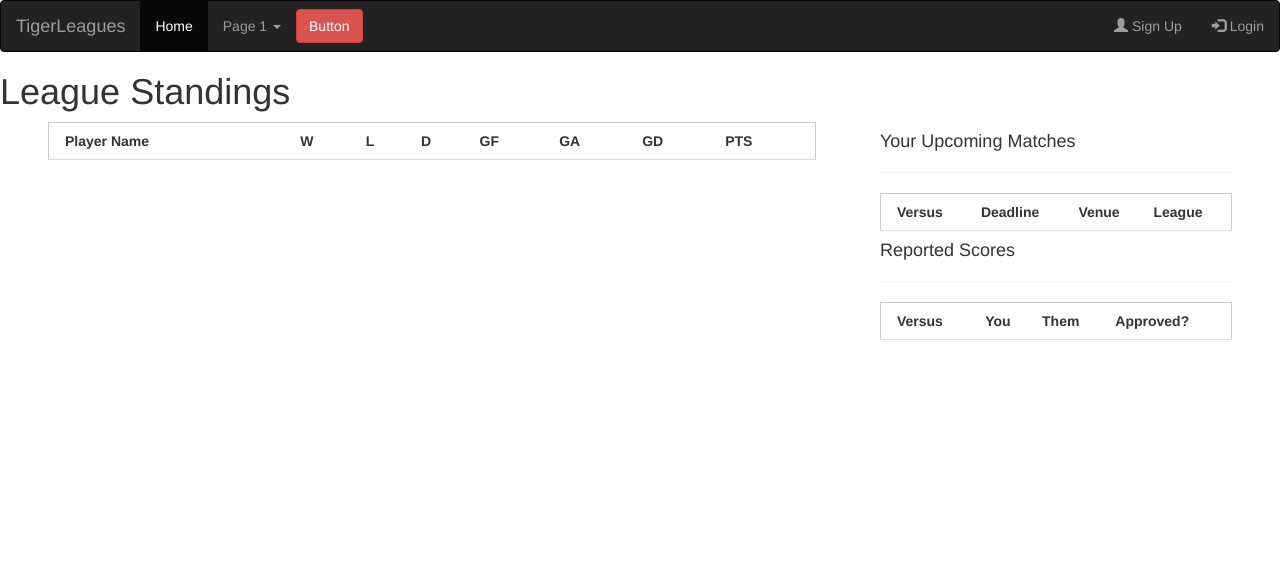
After one commit to dchege711/cos333_tiger_leagues, a Flask app: template tiger_leagues/templates/league/home.html in a window 1280 px wide. The commit adds this page. Shown: the top 580 px of the page. Run offline with Flask 2, Linux system fonts and the light colour scheme; the template is opened without the code that fills it, so the values that code supplies are empty; some libraries are stand-ins or nearby versions.

Commit message:
Rename standings.html to home.html for better meaning

```diff
--- a/tiger_leagues/templates/base.html
+++ b/tiger_leagues/templates/base.html
@@ -15,7 +15,7 @@
 <nav class="navbar navbar-inverse">
   <div class="container-fluid">
     <div class="navbar-header">
-      <a class="navbar-brand" href="{{ url_for('league.home') }}">TigerLeagues</a>
+      <a class="navbar-brand" href="{{ url_for('league.league_standings') }}">TigerLeagues</a>
     </div>
     <ul class="nav navbar-nav">
       <li class="active"><a href="#">Home</a></li>
--- /dev/null
+++ b/tiger_leagues/templates/league/home.html
@@ -0,0 +1,104 @@
+{% extends "base.html" %}
+
+{% block header %}
+<h1>{% block title %}League Standings{% endblock %}</h1>
+{% endblock %}
+
+{% block content %}
+    <div class="w3-container">
+
+        <div class="w3-container w3-twothird">
+
+            <div class="w3-container">
+
+            </div>
+
+            <div class="w3-container">
+                <table class="w3-table-all">
+                    <tr>
+                        <th>Player Name</th>
+                        <th>W</th>
+                        <th>L</th>
+                        <th>D</th>
+                        <th>GF</th>
+                        <th>GA</th>
+                        <th>GD</th>
+                        <th>PTS</th>
+                    </tr>
+                    {% for standing in standings %}
+                        <tr>
+                            <td>{{ standing["player_name"] }}</td>
+                            <td>{{ standing["wins"] }}</td>
+                            <td>{{ standing["losses"] }}</td>
+                            <td>{{ standing["draws"] }}</td>
+                            <td>{{ standing["goals_formed"] }}</td>
+                            <td>{{ standing["goals_allowed"] }}</td>
+                            <td>{{ standing["goal_diff"] }}</td>
+                            <td>{{ standing["points"] }}</td>
+                        </tr>
+                    {% endfor %}
+                </table>
+            </div>
+
+        </div>
+
+        <div class="w3-container w3-third">
+
+            <!-- Display the coming fixtures -->
+            <div class="w3-container">
+                <h4>Your Upcoming Matches</h4>
+                <hr>
+
+                <table class="w3-table-all">
+                    <tr>
+                        <th>Versus</th>
+                        <th>Deadline</th>
+                        <th>Venue</th>
+                        <th>League</th>
+                    </tr>
+                    {% for match in upcoming_matches %}
+                        <tr>
+                            <td>{{ match["opponent"] }}</td>
+                            <td>{{ match["deadline"] }}</td>
+                            <td>{{ match["venue"] }}</td>
+                            <td>{{ match["league_name"] }}</td>
+                        </tr>
+                    {% endfor %}
+                </table>
+
+            </div>
+
+            <!-- Display reported scores-->
+            <div class="w3-container">
+                <h4>Reported Scores</h4>
+                <hr>
+
+                <table class="w3-table-all">
+                    <tr>
+                        <th>Versus</th>
+                        <th>You</th>
+                        <th>Them</th>
+                        <th>Approved?</th>
+                    </tr>
+
+                    {% for match in past_matches %}
+                        <tr>
+                            <td>{{ match["opponent"] }}</td>
+                            <td>{{ match["my_score"] }}</td>
+                            <td>{{ match["opponent_score"] }}</td>
+                            <td>{{ match["score_approved"] }}</td>
+                        </tr>
+                    {% endfor %}
+
+
+                </table>
+
+            </div>
+
+        </div>
+
+
+
+    </div>
+
+{% endblock %}
```
Also changed, not shown: tiger_leagues/templates/league/standings.html (deleted, +0 -35 lines).
